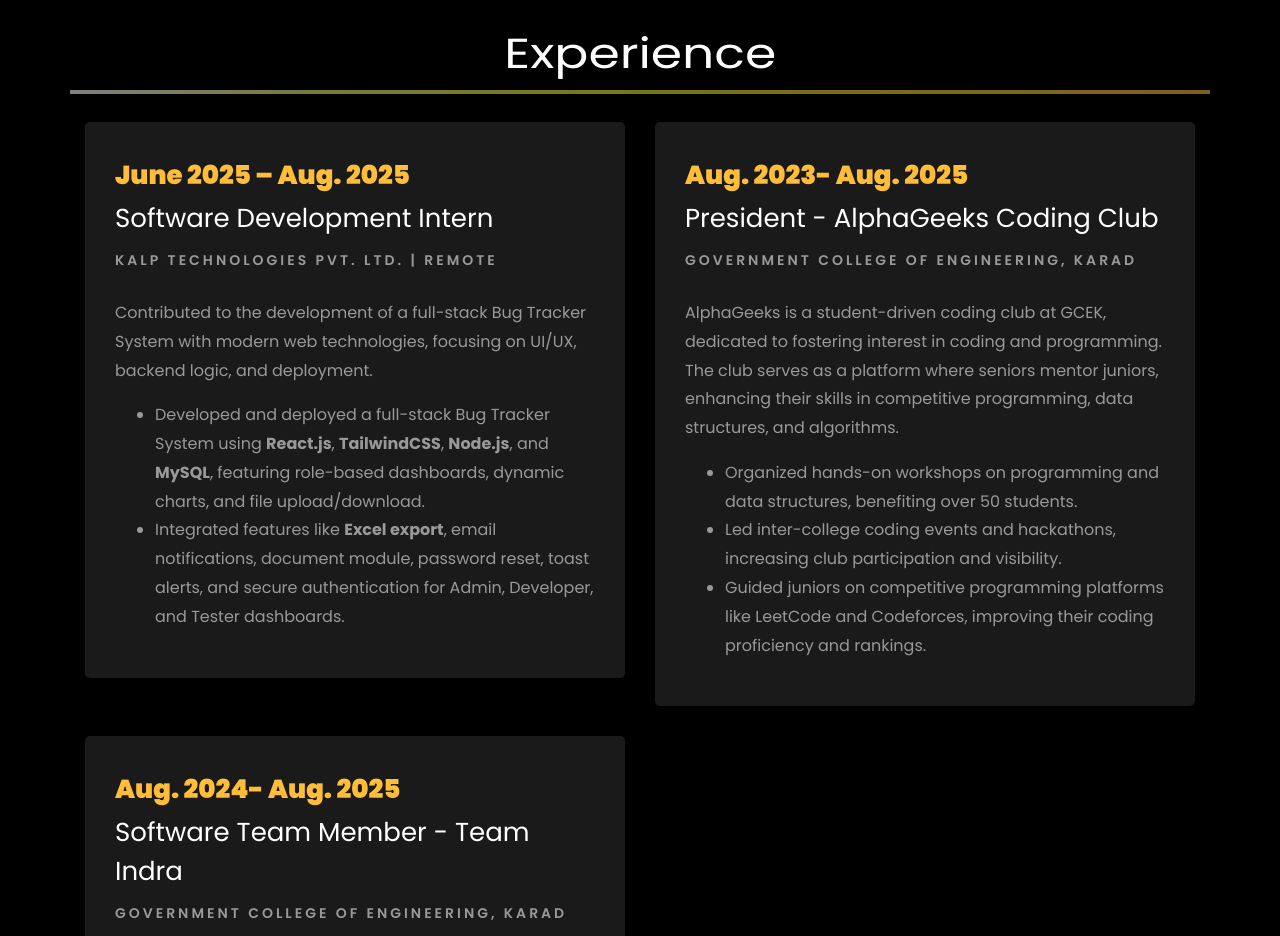
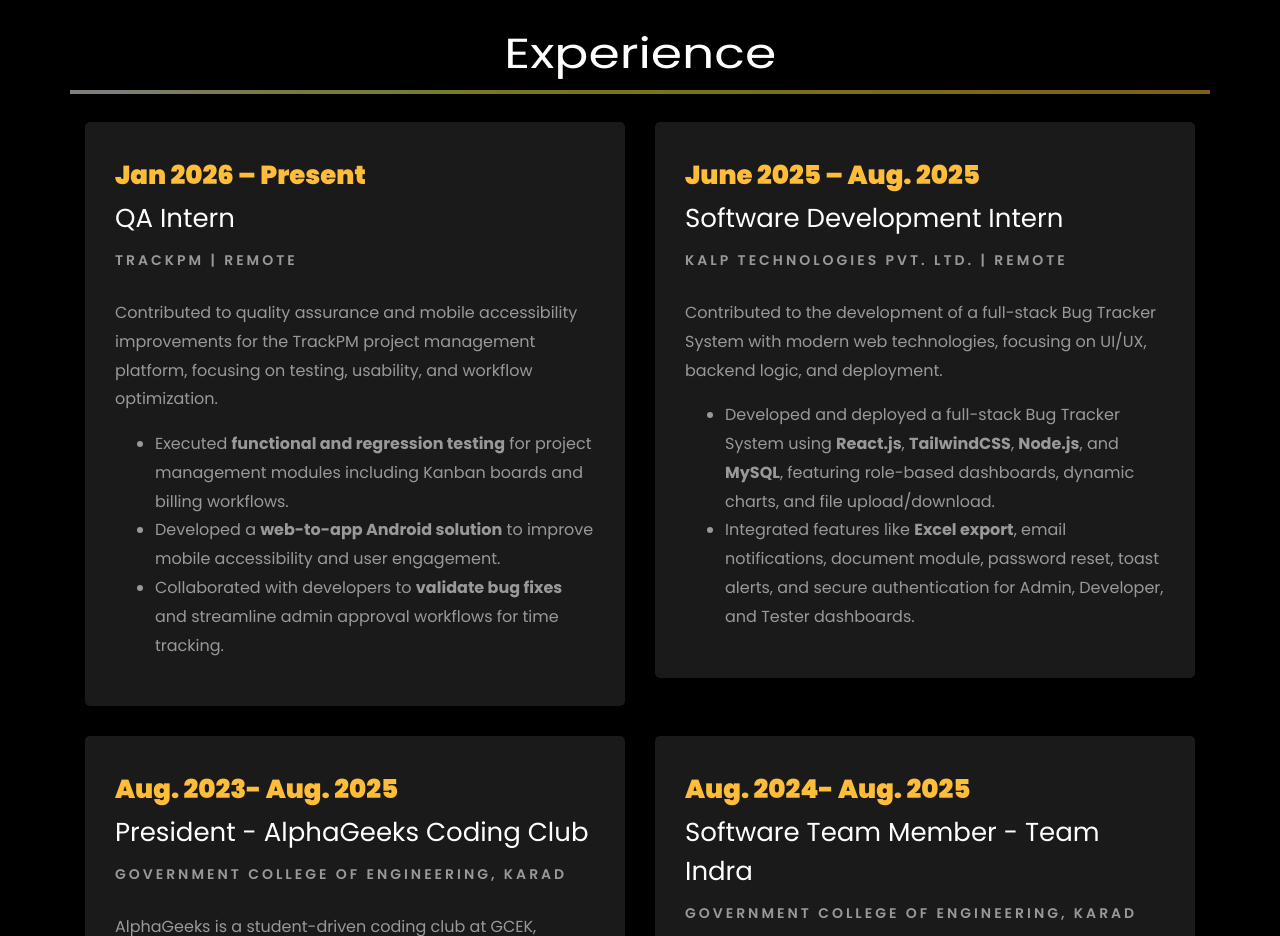
Before and after one commit to SanketChopade777/My-Portfolio, a plain HTML site: page index.html in a window 1280 px wide. Shown: the part 2320-3256 px from the top of the page. Drawn offline with Linux system fonts and the light colour scheme; files whose address does not match are found by name.

Commit message:
Updated Experience Section

```diff
--- a/index.html
+++ b/index.html
@@ -333,6 +333,21 @@
 		<br>
 
 		<div class="row">
+				<div class="col-md-6">
+					<div class="resume-wrap ftco-animate">
+						<span class="date">Jan 2026 – Present</span>
+						<h2>QA Intern</h2>
+						<span class="position">TrackPM | Remote</span>
+						<p class="mt-4">
+							Contributed to quality assurance and mobile accessibility improvements for the TrackPM project management platform, focusing on testing, usability, and workflow optimization.
+							<ul>
+								<li>Executed <b>functional and regression testing</b> for project management modules including Kanban boards and billing workflows.</li>
+								<li>Developed a <b>web-to-app Android solution</b> to improve mobile accessibility and user engagement.</li>
+								<li>Collaborated with developers to <b>validate bug fixes</b> and streamline admin approval workflows for time tracking.</li>
+							</ul>
+						</p>
+					</div>
+				</div>
 				<div class="col-md-6">
 					<div class="resume-wrap ftco-animate">
 						<span class="date">June 2025 – Aug. 2025</span>
```
